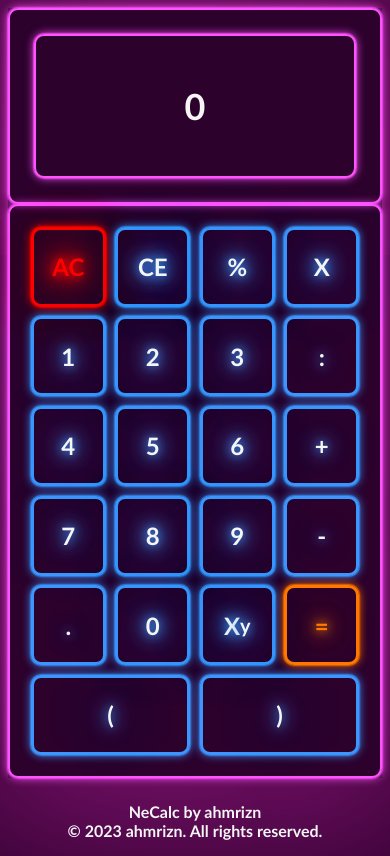
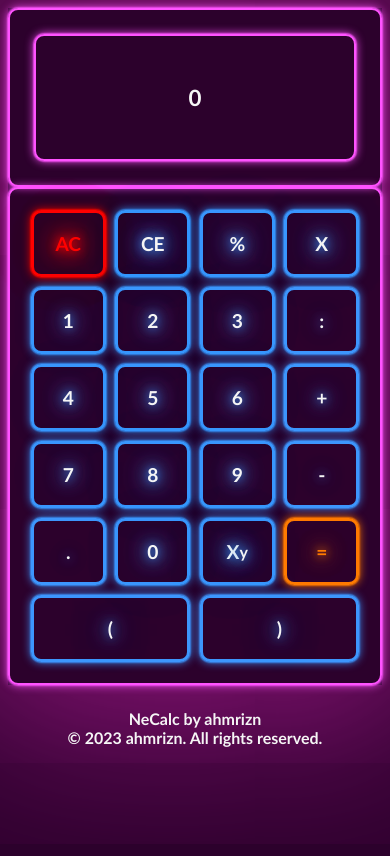
Before and after one commit to ahmadrzq/Neon-Calculator, a plain HTML site: page index.html in a window 390 px wide. Drawn offline with Linux system fonts and the light colour scheme.

Commit message:
Update responsive

```diff
--- a/responsive.css
+++ b/responsive.css
@@ -1,15 +1,16 @@
-@media all and (max-width: 414px) {
-    .layer-wrap {
-        max-width: 359px !important;
-    }
+@media all and (max-width: 425px) {
+  .button,
+  .button-delete,
+  .button-total,
+  .parenthesis,
+  .button-operator,
+  .neon-red,
+  .button-dot,
+  .history p {
+    font-size: 1.2rem !important;
+    transition: all 0.3s;
+  }
+  #layerNumber {
+    font-size: 1.4rem !important;
+  }
 }
-@media all and (max-width: 390px) {
-    .layer-wrap {
-        max-width: 335px !important;
-    }
-}
-@media all and (max-width: 375px) {
-    .layer-wrap {
-        max-width: 320px !important;
-    }
-}
```
